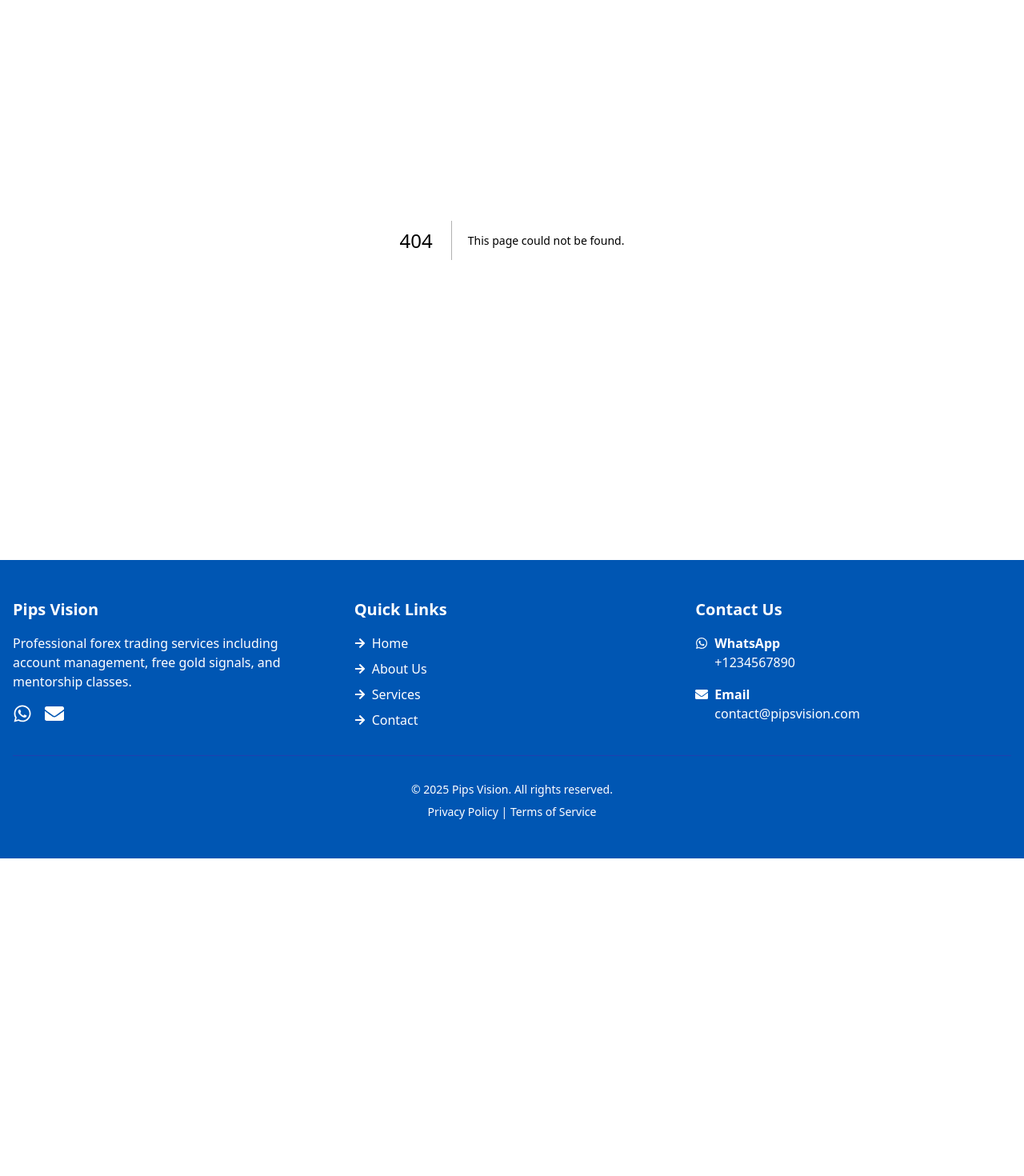
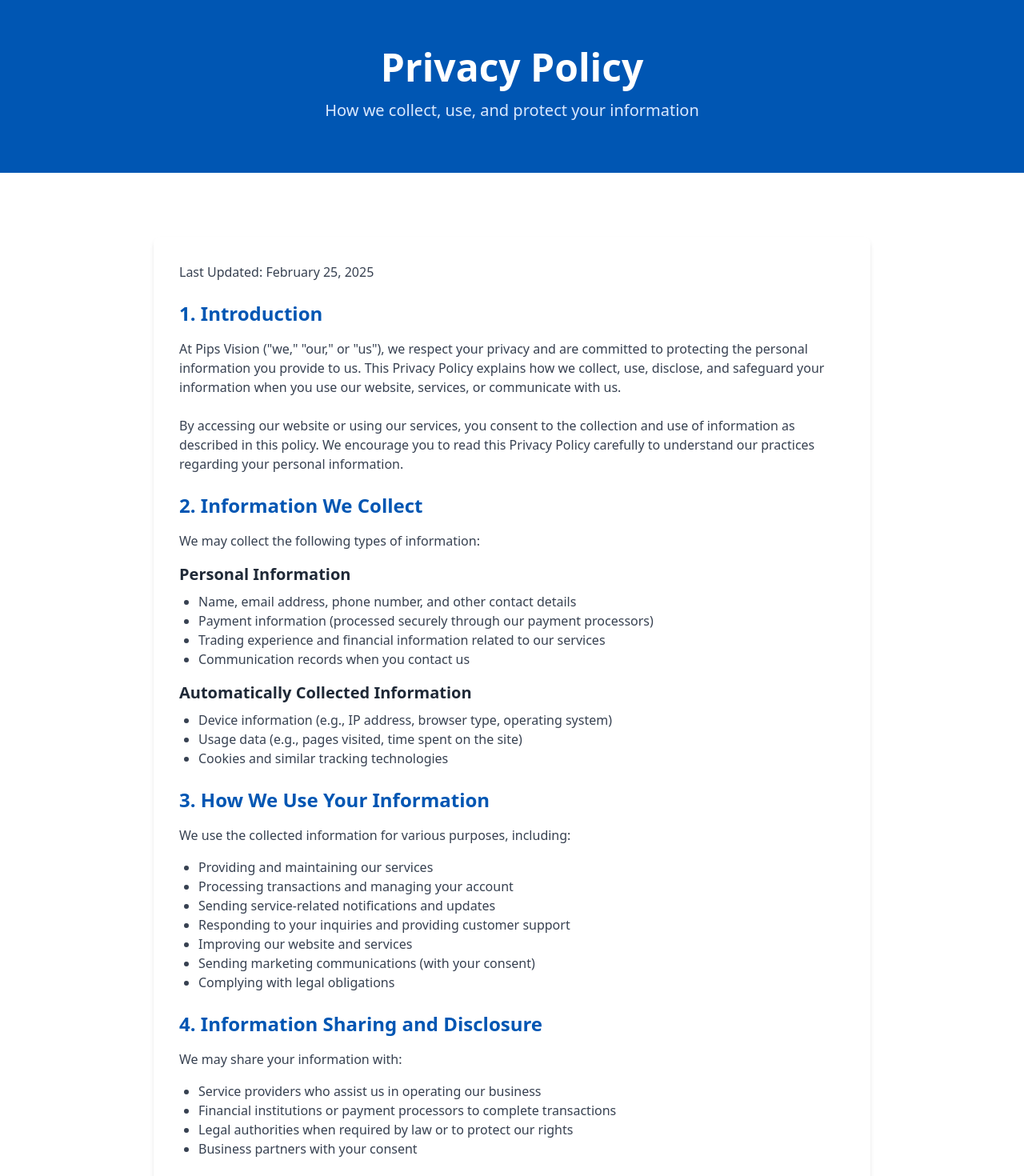
Before and after one commit to CardenDante/pips-vision-forex, a Next.js app: page /privacy-policy in a window 1280 px wide. Before the commit this address had no page. Shown: the part 100-1570 px from the top of the page at 80% size. Before the commit the page ends 1173 px from the top, so only its background shows below. Built offline with nearby package versions, Linux system fonts and the light colour scheme.

Commit message:
add privacy policy page with metadata and content

```diff
--- /dev/null
+++ b/src/app/privacy-policy/page.js
@@ -0,0 +1,137 @@
+// src/app/privacy-policy/page.js
+import React from 'react';
+
+export const metadata = {
+  title: 'Privacy Policy - Pips Vision',
+  description: 'Privacy policy for Pips Vision forex trading services. Learn how we collect, use, and protect your information.',
+};
+
+export default function PrivacyPolicyPage() {
+  return (
+    <>
+      {/* Hero Section */}
+      <section className="pt-32 pb-12 md:pt-40 md:pb-16 bg-primary text-white">
+        <div className="container">
+          <div className="max-w-3xl mx-auto text-center">
+            <h1 className="mb-4">Privacy Policy</h1>
+            <p className="text-xl text-blue-100">
+              How we collect, use, and protect your information
+            </p>
+          </div>
+        </div>
+      </section>
+
+      {/* Policy Content */}
+      <section className="section">
+        <div className="container">
+          <div className="max-w-4xl mx-auto bg-white p-8 rounded-lg shadow-md">
+            <div className="prose max-w-none">
+              <p className="text-gray-700 mb-6">
+                Last Updated: February 25, 2025
+              </p>
+
+              <h2 className="text-2xl font-semibold mb-4 text-primary">1. Introduction</h2>
+              <p className="text-gray-700 mb-6">
+                At Pips Vision ("we," "our," or "us"), we respect your privacy and are committed to protecting the personal information you provide to us. This Privacy Policy explains how we collect, use, disclose, and safeguard your information when you use our website, services, or communicate with us.
+              </p>
+              <p className="text-gray-700 mb-6">
+                By accessing our website or using our services, you consent to the collection and use of information as described in this policy. We encourage you to read this Privacy Policy carefully to understand our practices regarding your personal information.
+              </p>
+
+              <h2 className="text-2xl font-semibold mb-4 text-primary">2. Information We Collect</h2>
+              <p className="text-gray-700 mb-4">
+                We may collect the following types of information:
+              </p>
+              <h3 className="text-xl font-semibold mb-2">Personal Information</h3>
+              <ul className="list-disc pl-6 mb-4 text-gray-700">
+                <li>Name, email address, phone number, and other contact details</li>
+                <li>Payment information (processed securely through our payment processors)</li>
+                <li>Trading experience and financial information related to our services</li>
+                <li>Communication records when you contact us</li>
+              </ul>
+
+              <h3 className="text-xl font-semibold mb-2">Automatically Collected Information</h3>
+              <ul className="list-disc pl-6 mb-6 text-gray-700">
+                <li>Device information (e.g., IP address, browser type, operating system)</li>
+                <li>Usage data (e.g., pages visited, time spent on the site)</li>
+                <li>Cookies and similar tracking technologies</li>
+              </ul>
+
+              <h2 className="text-2xl font-semibold mb-4 text-primary">3. How We Use Your Information</h2>
+              <p className="text-gray-700 mb-4">
+                We use the collected information for various purposes, including:
+              </p>
+              <ul className="list-disc pl-6 mb-6 text-gray-700">
+                <li>Providing and maintaining our services</li>
+                <li>Processing transactions and managing your account</li>
+                <li>Sending service-related notifications and updates</li>
+                <li>Responding to your inquiries and providing customer support</li>
+                <li>Improving our website and services</li>
+                <li>Sending marketing communications (with your consent)</li>
+                <li>Complying with legal obligations</li>
+              </ul>
+
+              <h2 className="text-2xl font-semibold mb-4 text-primary">4. Information Sharing and Disclosure</h2>
+              <p className="text-gray-700 mb-4">
+                We may share your information with:
+              </p>
+              <ul className="list-disc pl-6 mb-6 text-gray-700">
+                <li>Service providers who assist us in operating our business</li>
+                <li>Financial institutions or payment processors to complete transactions</li>
+                <li>Legal authorities when required by law or to protect our rights</li>
+                <li>Business partners with your consent</li>
+              </ul>
+              <p className="text-gray-700 mb-6">
+                We do not sell, rent, or trade your personal information to third parties for marketing purposes without your explicit consent.
+              </p>
+
+              <h2 className="text-2xl font-semibold mb-4 text-primary">5. Data Security</h2>
+              <p className="text-gray-700 mb-6">
+                We implement appropriate security measures to protect your personal information from unauthorized access, alteration, disclosure, or destruction. However, no method of transmission over the Internet or electronic storage is 100% secure, and we cannot guarantee absolute security.
+              </p>
+
+              <h2 className="text-2xl font-semibold mb-4 text-primary">6. Your Rights</h2>
+              <p className="text-gray-700 mb-4">
+                Depending on your location, you may have rights regarding your personal information, including:
+              </p>
+              <ul className="list-disc pl-6 mb-6 text-gray-700">
+                <li>Accessing, correcting, or deleting your personal information</li>
+                <li>Withdrawing consent for processing your information</li>
+                <li>Restricting or objecting to certain processing activities</li>
+                <li>Data portability (receiving your data in a structured format)</li>
+                <li>Lodging a complaint with a supervisory authority</li>
+              </ul>
+              <p className="text-gray-700 mb-6">
+                To exercise these rights, please contact us using the information provided in the "Contact Us" section.
+              </p>
+
+              <h2 className="text-2xl font-semibold mb-4 text-primary">7. Cookies and Tracking Technologies</h2>
+              <p className="text-gray-700 mb-6">
+                We use cookies and similar tracking technologies to enhance your experience on our website. You can manage your cookie preferences through your browser settings. For more information about how we use cookies, please refer to our Cookie Policy.
+              </p>
+
+              <h2 className="text-2xl font-semibold mb-4 text-primary">8. Children's Privacy</h2>
+              <p className="text-gray-700 mb-6">
+                Our services are not intended for individuals under the age of 18. We do not knowingly collect personal information from children. If you believe we have inadvertently collected information from a child, please contact us immediately.
+              </p>
+
+              <h2 className="text-2xl font-semibold mb-4 text-primary">9. Changes to This Privacy Policy</h2>
+              <p className="text-gray-700 mb-6">
+                We may update this Privacy Policy from time to time to reflect changes in our practices or legal requirements. We will notify you of any material changes by posting the updated policy on our website with a new "Last Updated" date.
+              </p>
+
+              <h2 className="text-2xl font-semibold mb-4 text-primary">10. Contact Us</h2>
+              <p className="text-gray-700 mb-6">
+                If you have any questions, concerns, or requests regarding this Privacy Policy or our privacy practices, please contact us at:
+              </p>
+              <p className="text-gray-700 mb-6">
+                <strong>Email:</strong> privacy@pipsvision.com<br />
+                <strong>WhatsApp:</strong> +1234567890
+              </p>
+            </div>
+          </div>
+        </div>
+      </section>
+    </>
+  );
+}
```
